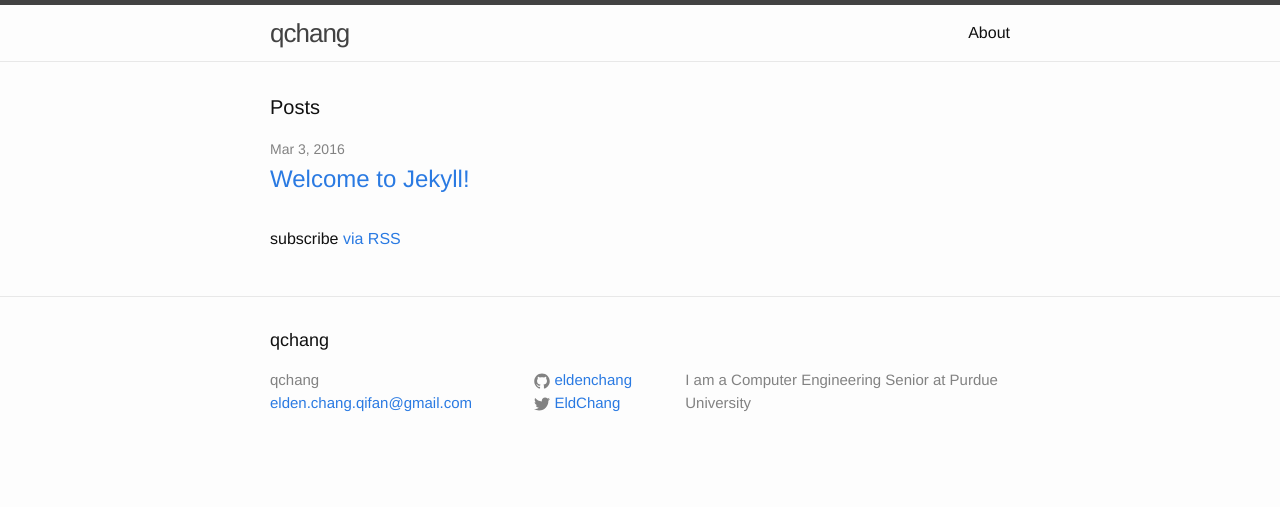
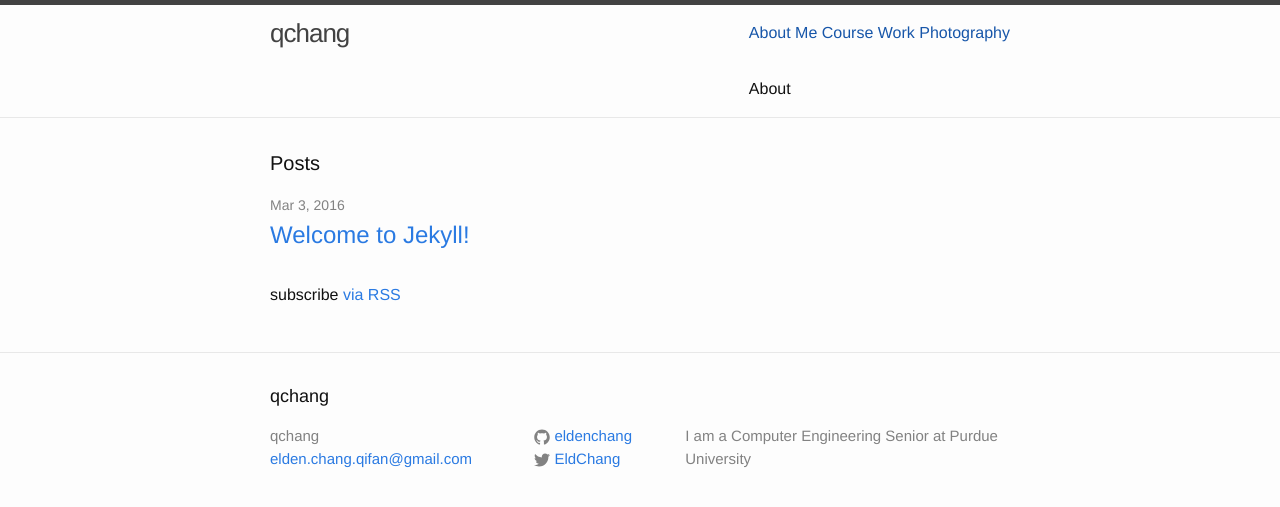
Before and after one commit to eldenchang/eldenchang.github.io, a Jekyll site: the page built from index.html, in a window 1280 px wide. Shown: the top 507 px of the page. Built offline with Jekyll 4.4.1, drawn with Linux system fonts in a browser that asks for light colours.

Commit message:
change header

```diff
--- a/_includes/header.html
+++ b/_includes/header.html
@@ -12,6 +12,9 @@
           <path fill="#424242" d="M18,13.516C18,14.335,17.335,15,16.516,15H1.484C0.665,15,0,14.335,0,13.516l0,0 c0-0.82,0.665-1.484,1.484-1.484h15.031C17.335,12.031,18,12.696,18,13.516L18,13.516z"/>
         </svg>
       </a>
+      <a href="">About Me</a>
+      <a href="">Course Work</a>
+      <a href="">Photography</a>
 
       <div class="trigger">
         {% for my_page in site.pages %}
```
